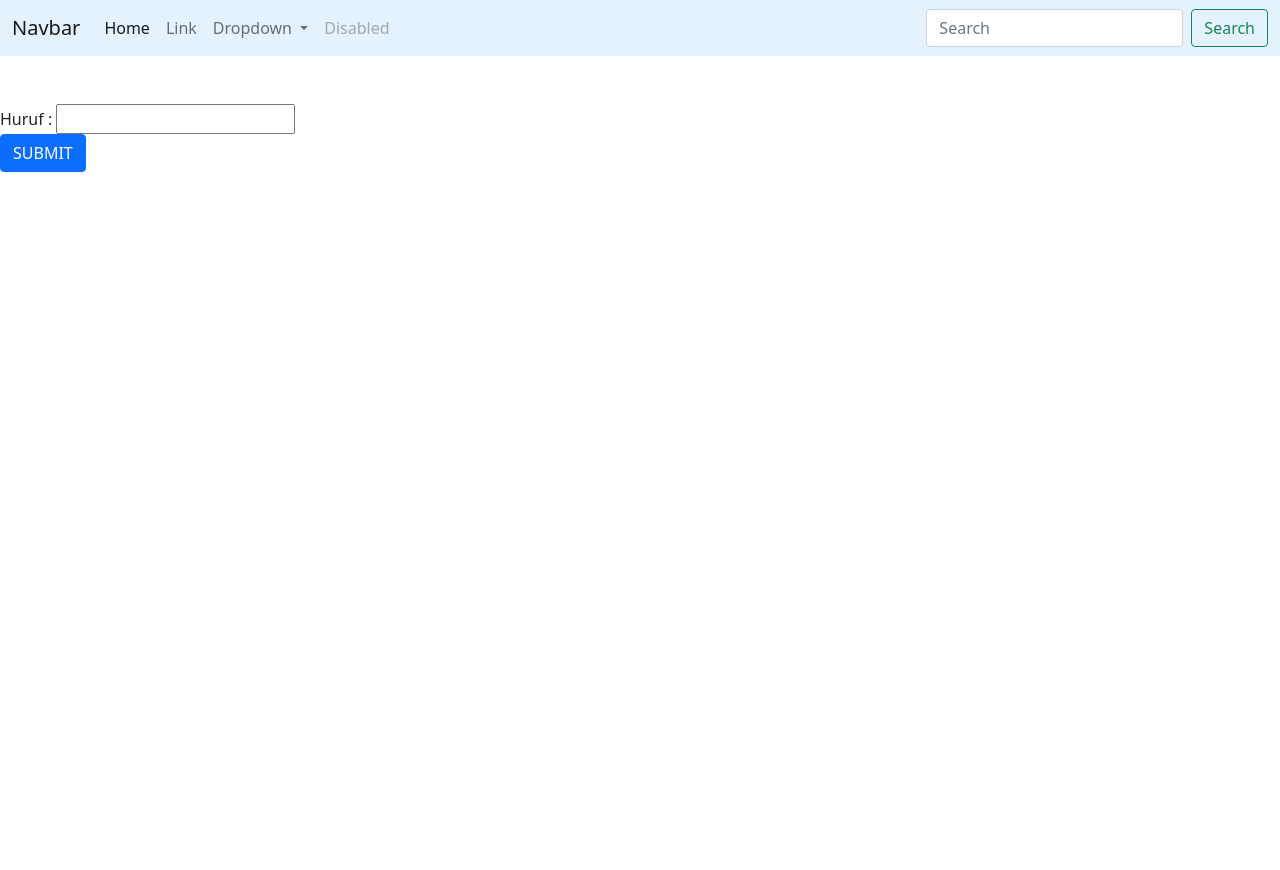
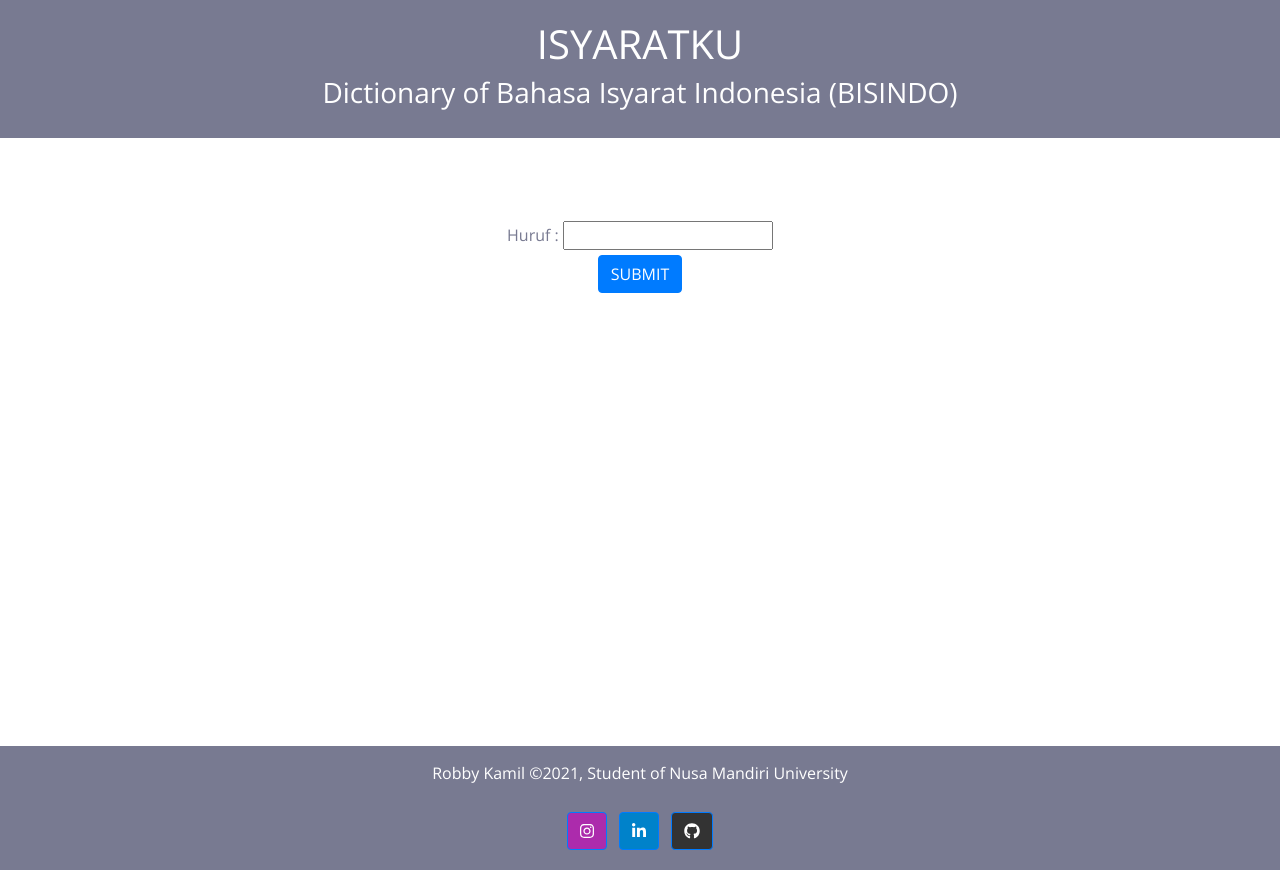
Before and after one commit to robbykamil/first-flask, a Flask app: page /translate in a window 1280 px wide. Before the commit the page ends 172 px from the top, so only its background shows below. Run offline with Flask 2, Linux system fonts and the light colour scheme; some libraries are stand-ins or nearby versions.

Commit message:
redesign base.html

```diff
--- a/template/base.html
+++ b/template/base.html
@@ -5,62 +5,69 @@
     <meta http-equiv="X-UA-Compatible" content="IE=edge">
     <meta name="viewport" content="width=device-width, initial-scale=1.0">
     <title>{% block title %}  {% endblock %}</title>
-    <link href="https://cdn.jsdelivr.net/npm/bootstrap@5.0.2/dist/css/bootstrap.min.css"
-    rel="stylesheet" integrity="sha384-EVSTQN3/azprG1Anm3QDgpJLIm9Nao0Yz1ztcQTwFspd3yD65VohhpuuCOmLASjC"
-    crossorigin="anonymous">
+    <link rel="stylesheet" href="https://maxcdn.bootstrapcdn.com/bootstrap/4.0.0/css/bootstrap.min.css" integrity="sha384-Gn5384xqQ1aoWXA+058RXPxPg6fy4IWvTNh0E263XmFcJlSAwiGgFAW/dAiS6JXm" crossorigin="anonymous">
+    <link href="https://stackpath.bootstrapcdn.com/bootstrap/4.4.1/css/bootstrap.min.css" rel="stylesheet"/>
+    <link rel="stylesheet" href="https://cdnjs.cloudflare.com/ajax/libs/font-awesome/4.7.0/css/font-awesome.min.css">
+    <link rel="stylesheet" href="{{ url_for('static', filename='css/isystyle.css') }}">
 </head>
 <body>
 
-    <nav class="navbar navbar-expand-lg navbar-light" style="background-color: #e3f2fd;">
-        <div class="container-fluid">
-            <a class="navbar-brand" href="#">Navbar</a>
-            <button class="navbar-toggler" type="button" data-bs-toggle="collapse" data-bs-target="#navbarSupportedContent" aria-controls="navbarSupportedContent" aria-expanded="false" aria-label="Toggle navigation">
-                <span class="navbar-toggler-icon"></span>
-            </button>
-            <div class="collapse navbar-collapse" id="navbarSupportedContent">
-                <ul class="navbar-nav me-auto mb-2 mb-lg-0">
-                  <li class="nav-item">
-                    <a class="nav-link active" aria-current="page" href="#">Home</a>
-                  </li>
-                  <li class="nav-item">
-                    <a class="nav-link" href="#">Link</a>
-                  </li>
-                  <li class="nav-item dropdown">
-                    <a class="nav-link dropdown-toggle" href="#" id="navbarDropdown" role="button" data-bs-toggle="dropdown" aria-expanded="true">
-                      Dropdown
-                    </a>
-                    <ul class="dropdown-menu" aria-labelledby="navbarDropdown">
-                      <li><a class="dropdown-item" href="#">Action</a></li>
-                      <li><a class="dropdown-item" href="#">Another action</a></li>
-                      <li><hr class="dropdown-divider"></li>
-                      <li><a class="dropdown-item" href="#">Something else here</a></li>
-                    </ul>
-                  </li>
-                  <li class="nav-item">
-                    <a class="nav-link disabled" href="#" tabindex="-1" aria-disabled="true">Disabled</a>
-                  </li>
-                </ul>
-                <form class="d-flex">
-                  <input class="form-control me-2" type="search" placeholder="Search" aria-label="Search">
-                  <button class="btn btn-outline-success" type="submit">Search</button>
-                </form>
-            </div>
+    <header>
+        <h1>ISYARATKU</h1>
+        <h3> Dictionary of Bahasa Isyarat Indonesia (BISINDO) </h3>
+    </header>
+
+    <section class="features">
+      {% block content %}
+
+      {% endblock %}
+    </section>
+
+    <footer class="bg-light text-center text-white" style="background-color: #787A91;">
+
+        <!-- Copyright -->
+        <div class="text-center p-3" style="background-color: #787A91;">
+            Robby Kamil &#169;2021, Student of Nusa Mandiri University
+        <!-- Copyright -->
+
+        <div>
+            <br>
+       <!-- Instagram -->
+       <a
+          class="btn btn-primary btn-floating m-1"
+          style="background-color: #ac2bac;"
+          href="#!"
+          role="button"
+          ><i class="fab fa-instagram"></i
+         ></a>
+
+       <!-- Linkedin -->
+       <a
+          class="btn btn-primary btn-floating m-1"
+          style="background-color: #0082ca;"
+          href="#!"
+          role="button"
+          ><i class="fab fa-linkedin-in"></i
+         ></a>
+       <!-- Github -->
+       <a
+          class="btn btn-primary btn-floating m-1"
+          style="background-color: #333333;"
+          href="#!"
+          role="button"
+          ><i class="fab fa-github"></i
+         ></a>
         </div>
-    </nav>
-    <br>
-    {% block content %}
 
-    {% endblock %}
+        </div>
+
+    </footer>
 
 
-    <script src="https://cdn.jsdelivr.net/npm/bootstrap@5.0.2/dist/js/bootstrap.bundle.min.js"
-    integrity="sha384-MrcW6ZMFYlzcLA8Nl+NtUVF0sA7MsXsP1UyJoMp4YLEuNSfAP+JcXn/tWtIaxVXM"
-    crossorigin="anonymous"></script>
-    <script src="https://cdn.jsdelivr.net/npm/@popperjs/core@2.9.2/dist/umd/popper.min.js"
-    integrity="sha384-IQsoLXl5PILFhosVNubq5LC7Qb9DXgDA9i+tQ8Zj3iwWAwPtgFTxbJ8NT4GN1R8p"
-    crossorigin="anonymous"></script>
-    <script src="https://cdn.jsdelivr.net/npm/bootstrap@5.0.2/dist/js/bootstrap.min.js"
-    integrity="sha384-cVKIPhGWiC2Al4u+LWgxfKTRIcfu0JTxR+EQDz/bgldoEyl4H0zUF0QKbrJ0EcQF"
-    crossorigin="anonymous"></script>
+    <script src="https://ajax.googleapis.com/ajax/libs/jquery/3.3.1/jquery.min.js"></script>
+    <script src="https://cdnjs.cloudflare.com/ajax/libs/popper.js/1.12.9/umd/popper.min.js"></script>
+    <script src="https://maxcdn.bootstrapcdn.com/bootstrap/4.0.0/js/bootstrap.min.js"></script>
+    <script src="https://use.fontawesome.com/releases/v5.0.7/js/all.js"></script>
+
 </body>
 </html>
```
